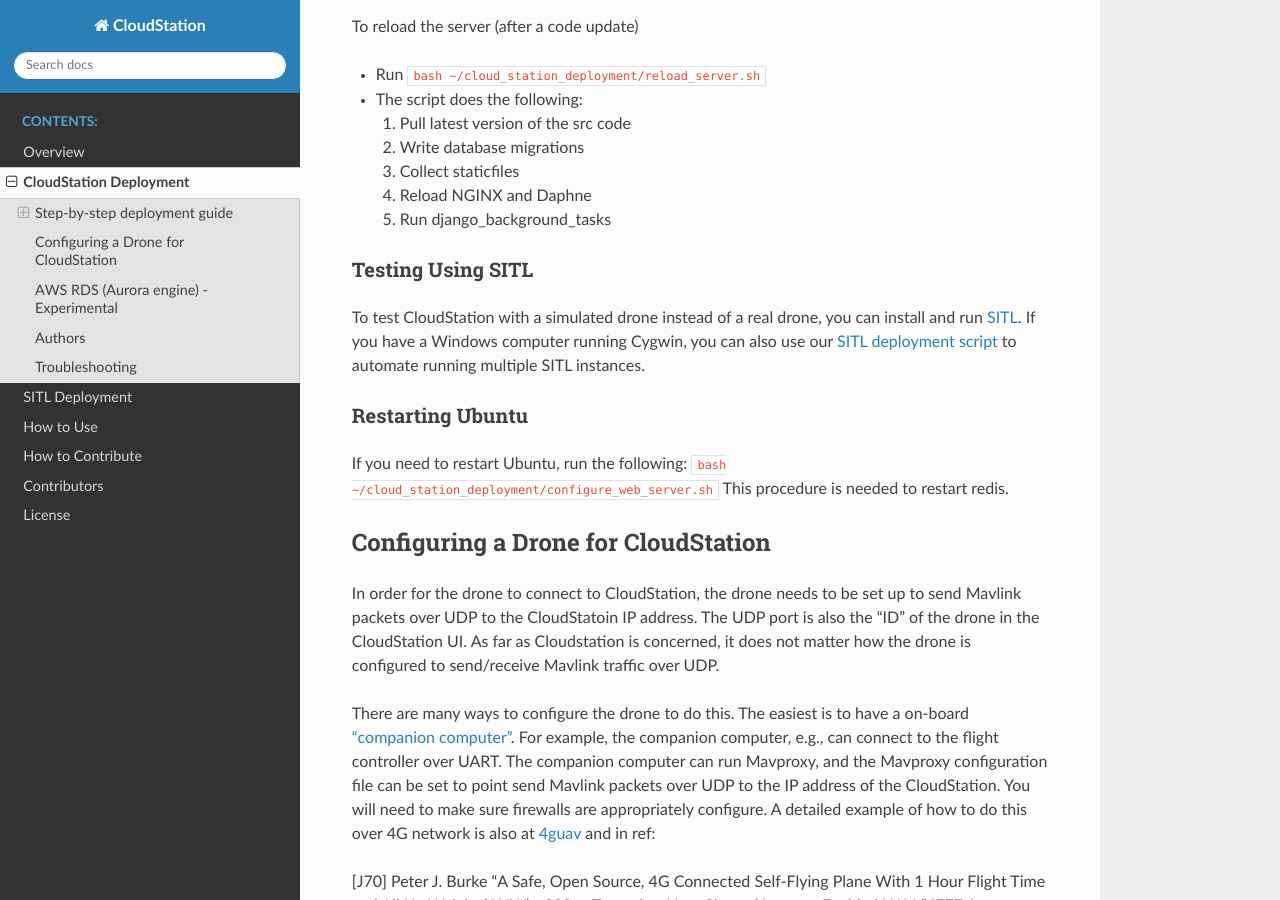
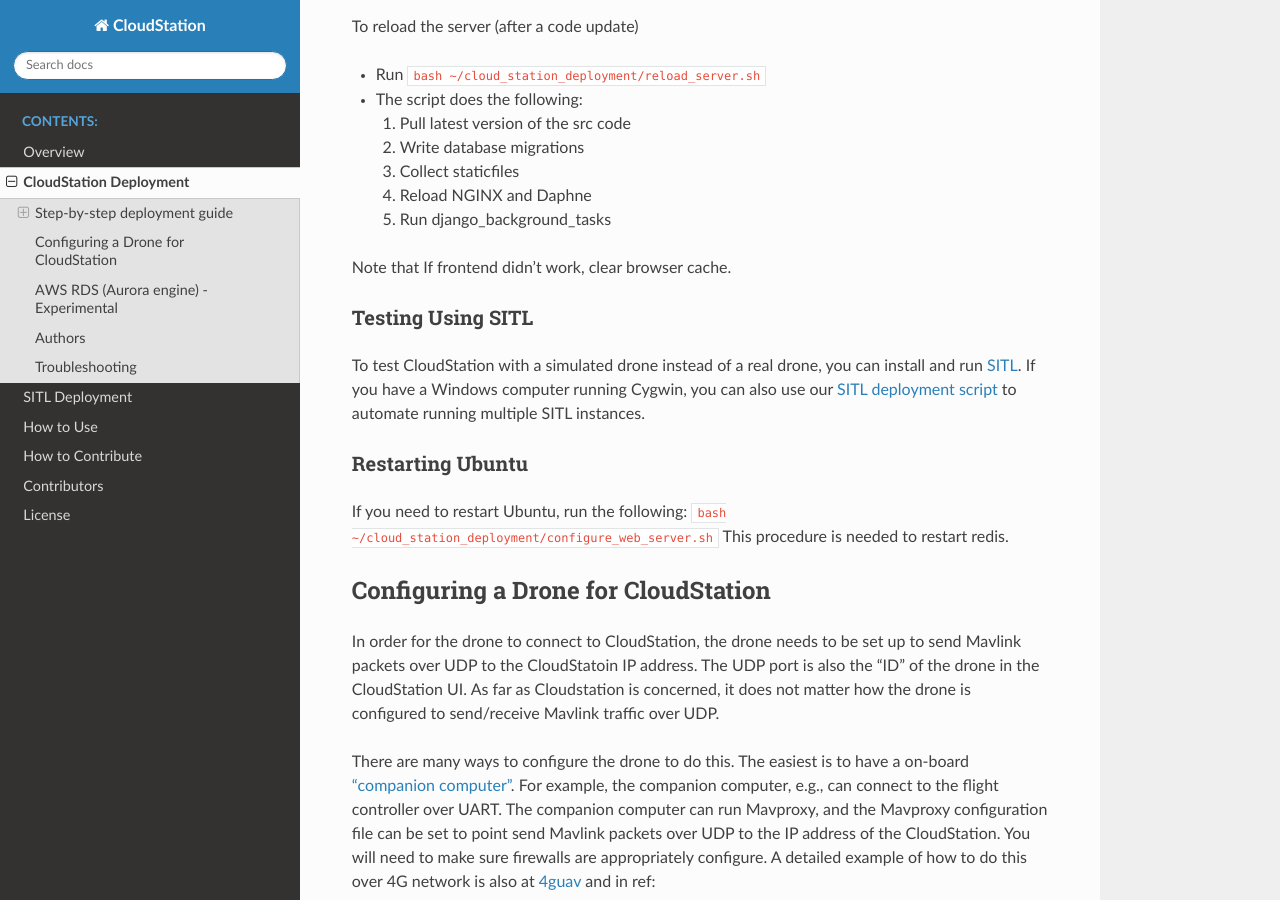
Before and after one commit to CloudStationTeam/docs, a Sphinx documentation site: the page built from source/deployment.md, in a window 1280 px wide and 900 px high, scrolled down 2877 px. Built offline with Sphinx 7.4.7 and the Read the Docs theme 2.0.0, drawn with Linux system fonts in a browser that asks for light colours.

Commit message:
Edit deployment.md.

```diff
--- a/source/deployment.md
+++ b/source/deployment.md
@@ -95,6 +95,11 @@
     4. Reload NGINX and Daphne
     5. Run django_background_tasks
 
+
+
+
+Note that If frontend didn't work, clear browser cache.
+
 #### Testing Using SITL
 To test CloudStation with a simulated drone instead of a real drone, you can install and run [SITL](https://ardupilot.org/dev/docs/sitl-simulator-software-in-the-loop.html). If you have a Windows computer running Cygwin, you can also use our [SITL deployment script](https://github.com/CloudStationTeam/sitl_deployment) to automate running multiple SITL instances.
 
```
